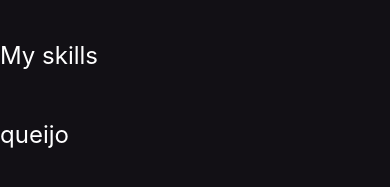
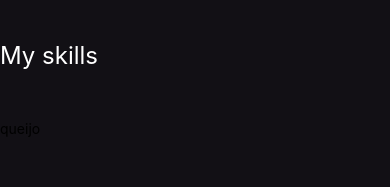
Before and after one commit to wesAlves/ignite-react-native-myskills, a React Native app: screen / in a window 390 px wide. Shown: the part 179-366 px from the top of the page. Built offline with nearby package versions, Linux system fonts and the light colour scheme.

Commit message:
create skill card component

```diff
--- /dev/null
+++ b/src/components/SkillCard/index.js
@@ -0,0 +1,21 @@
+import React from 'react';
+import {TouchableOpacity, Text, StyleSheet} from 'react-native';
+
+export const SkillCard = props => {
+  return (
+    <TouchableOpacity>
+      <Text style={[styles.title, {marginTop: 50}]}>{props.skill}</Text>
+    </TouchableOpacity>
+  );
+};
+
+const styles = StyleSheet.create({
+  buttonSkill: {
+    backgroundColor: '#1f1e25',
+    padding: 15,
+    borderRadius: 50,
+    alignItems: 'center',
+    marginVertical: 10,
+  },
+  textSkill: {color: '#fff', fontSize: 22, fontWeight: 'bold'},
+});
--- a/src/pages/Home.js
+++ b/src/pages/Home.js
@@ -9,6 +9,7 @@ import {
   TouchableOpacity,
 } from 'react-native';
 import {MyButton} from '../components/Button';
+import {SkillCard} from '../components/SkillCard';
 
 export const Home = () => {
   const [newSkill, setNewSkill] = useState('');
@@ -35,20 +36,9 @@ export const Home = () => {
 
       <MyButton name="Add new" addSkillHandle={addSkillHandle} />
 
-      {/* <TouchableOpacity
-        style={styles.button}
-        activeOpacity={0.7}
-        onPress={addSkillHandle}>
-        <Text style={styles.buttonText}>Add new</Text>
-      </TouchableOpacity> */}
-
       <Text style={[styles.title, {marginTop: 50}]}>My skills</Text>
       {mySkills.map(skill => {
-        return (
-          <Text key={skill} style={[styles.title, {marginTop: 50}]}>
-            {skill}
-          </Text>
-        );
+        return <SkillCard skill={skill} key={skill} />;
       })}
     </SafeAreaView>
   );
```
